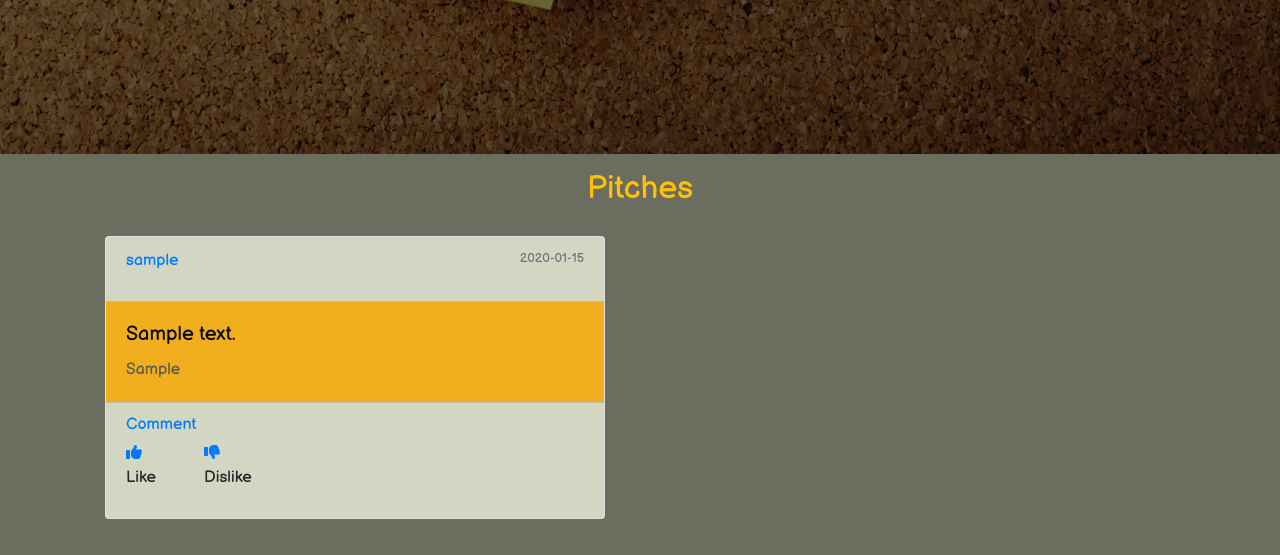
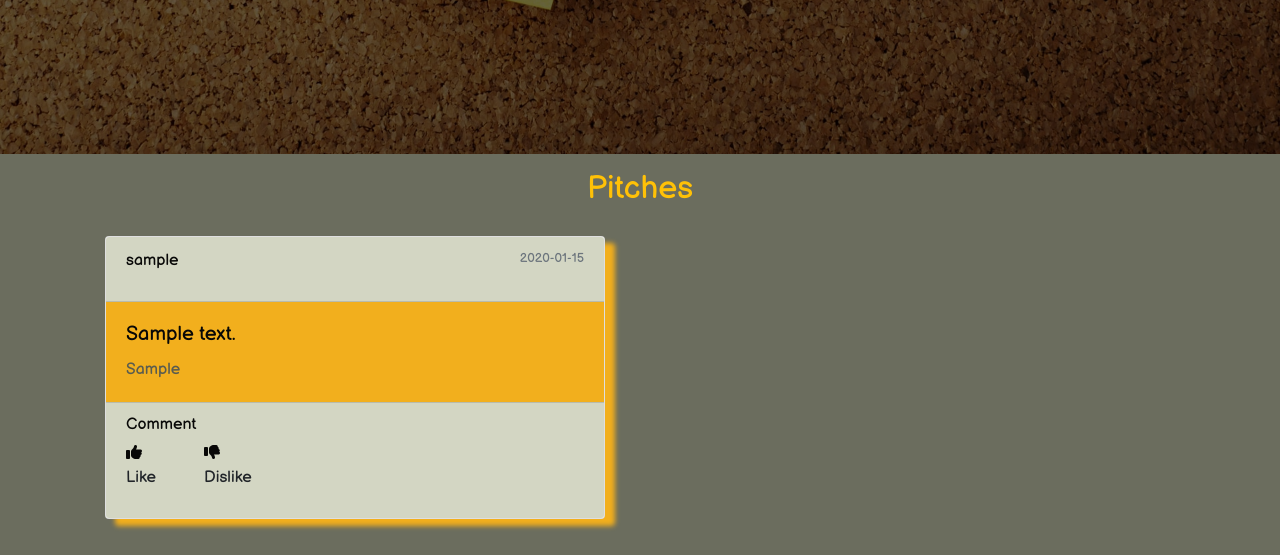
Before and after one commit to DerrickOdhiambo/Flask-IP3, a Flask app: page / in a window 1280 px wide. Shown: the part 731-1286 px from the top of the page. Run offline with Flask 2, Linux system fonts and the light colour scheme; tables that the repository leaves empty hold one stand-in row (values such as "Sample post"); some libraries are stand-ins or nearby versions; some web fonts are replaced.

Commit message:
add custom styling to the cards in the templates

```diff
--- a/app/static/css/main.css
+++ b/app/static/css/main.css
@@ -110,6 +110,8 @@ body {
 }
 .card{
   margin: 20px;
+  box-shadow: 10px 7px 5px 0px rgba(242,175,29,1);
+
 }
 .card-body {
   background-color: #f2af1d;
@@ -123,6 +125,7 @@ body {
 }
 .card a:hover{
   text-decoration: none;
+  color: #424239;
 }
 .collapse a i {
   margin-right: 3px;
@@ -137,3 +140,6 @@ body {
 .card-body p{
   color: #5a5c4f;
 }
+.card-header a, .card-footer a{
+  color: #080807;
+}
```
Also changed, not shown: app/static/images/6309c08bc324eda5.jpg (added).
